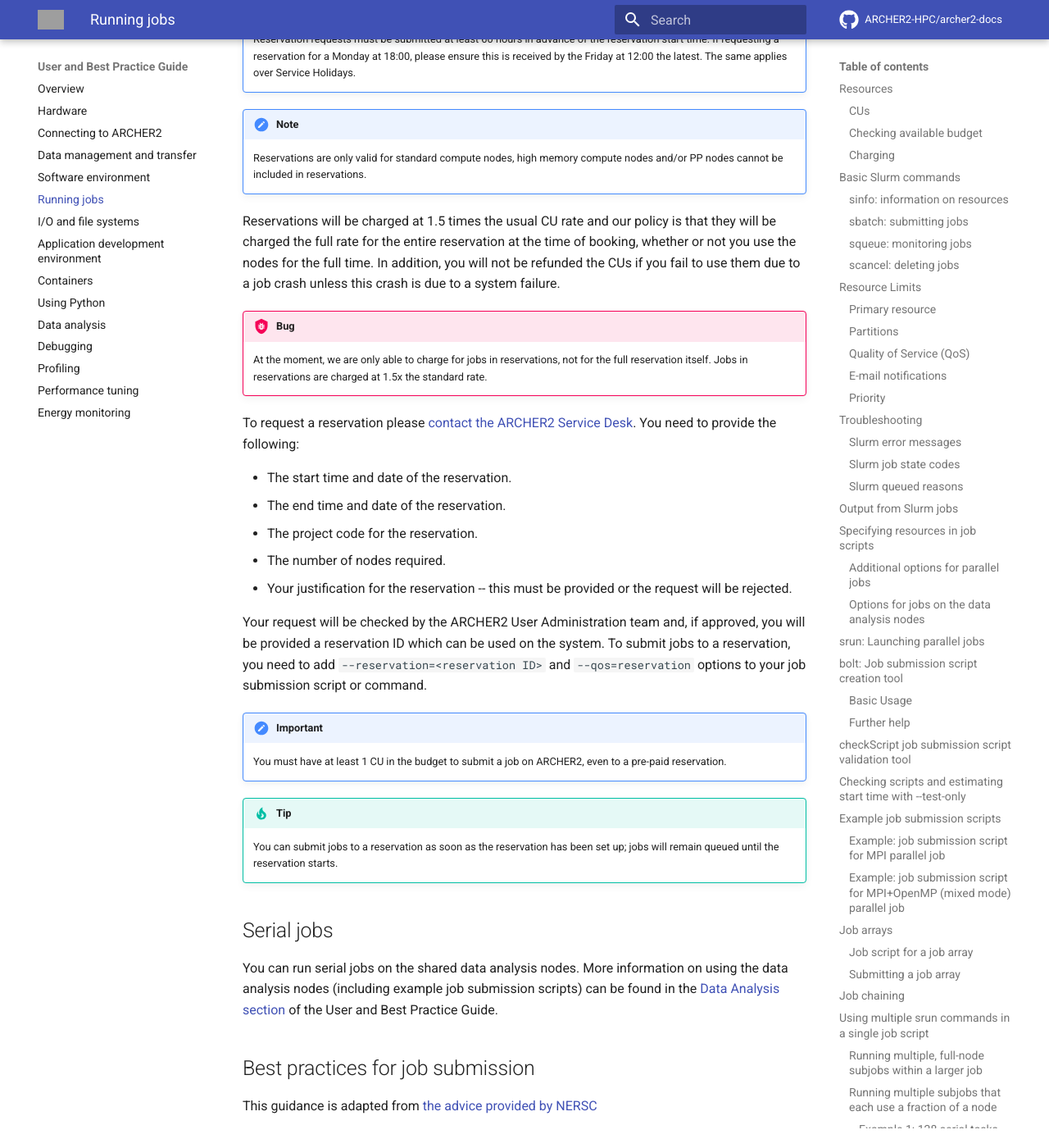
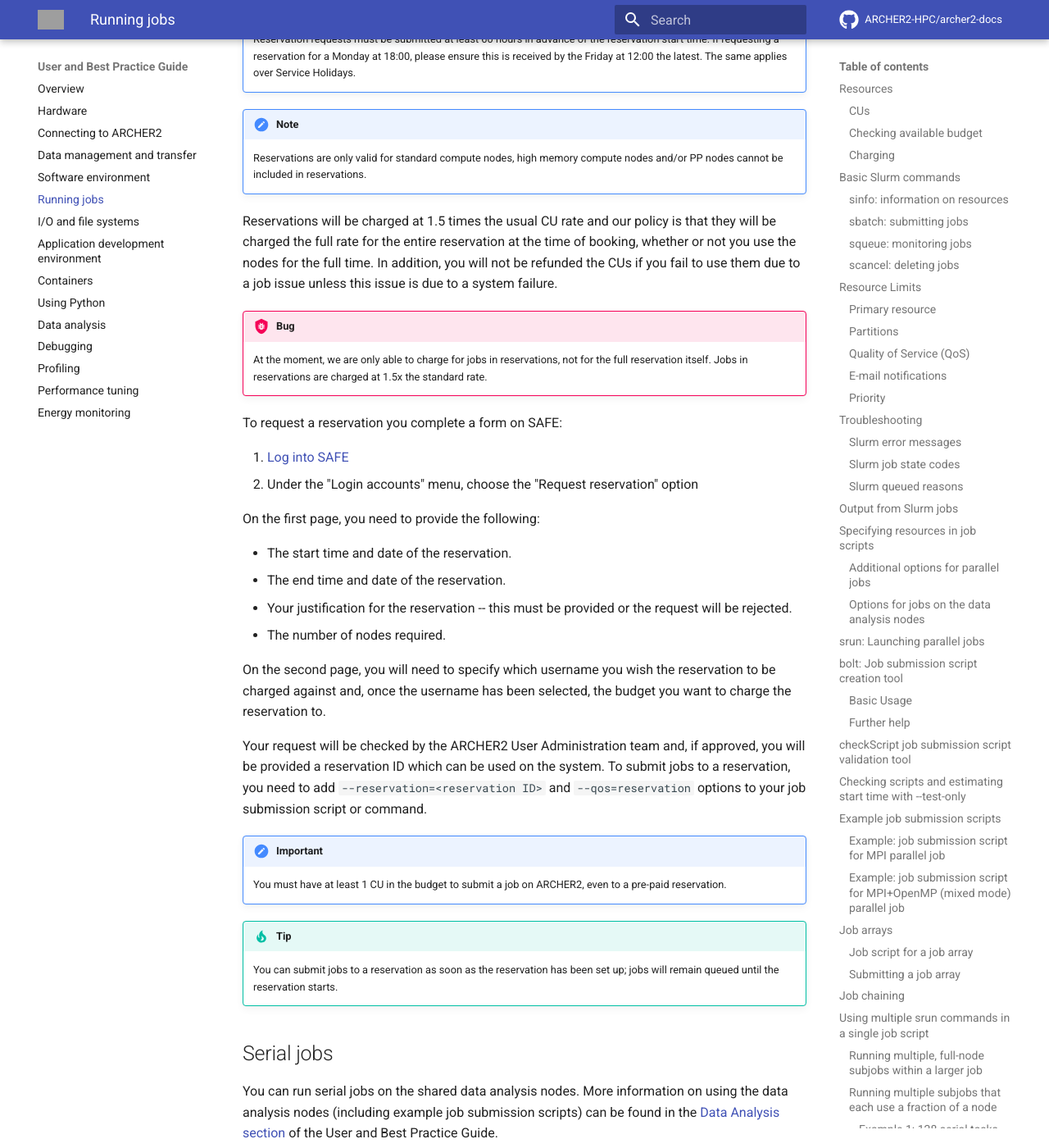
Before and after one commit to ARCHER2-HPC/archer2-docs, an MkDocs documentation site: the page built from docs/user-guide/scheduler.md, in a window 1280 px wide and 1400 px high, scrolled down 43176 px. Shown: the whole window at 82% size. Built offline with MkDocs 1.6.1 and Material for MkDocs 9.7.7, drawn with Linux system fonts in a browser that asks for light colours; comment, search, counter and statistics services are not loaded; grey boxes are pictures that could not be loaded.

Commit message:
Updates to described requesting a reservation in SAFE

```diff
--- a/docs/user-guide/scheduler.md
+++ b/docs/user-guide/scheduler.md
@@ -1975,20 +1975,26 @@ particular time e.g. for a demonstration or course.
 Reservations will be charged at 1.5 times the usual CU rate and our policy is that they
 will be charged the full rate for the entire reservation at the time of booking, whether
 or not you use the nodes for the full time. In addition, you will not be refunded the
-CUs if you fail to use them due to a job crash unless this crash is due to a system failure.
+CUs if you fail to use them due to a job issue unless this issue is due to a system failure.
 
 !!! bug
     At the moment, we are only able to charge for jobs in reservations, not for the full
     reservation itself. Jobs in reservations are charged at 1.5x the standard rate.
 
-To request a reservation please [contact the ARCHER2 Service Desk](mailto:support@archer2.ac.uk).
-You need to provide the following:
+To request a reservation you complete a form on SAFE:
+
+ 1. [Log into SAFE](https://safe.epcc.ed.ac.uk)
+ 2. Under the "Login accounts" menu, choose the "Request reservation" option
+
+On the first page, you need to provide the following:
 
  - The start time and date of the reservation.
  - The end time and date of the reservation.
- - The project code for the reservation.
+ - Your justification for the reservation -- this must be provided or the request will be rejected.
  - The number of nodes required.
- - Your justification for the reservation -- this must be provided or the request will be rejected.
+
+On the second page, you will need to specify which username you wish the reservation to be charged against
+and, once the username has been selected, the budget you want to charge the reservation to.
 
 Your request will be checked by the ARCHER2 User Administration team and, if approved, you will be provided a reservation ID which can be used on the system. To submit jobs to a reservation, you need to add `--reservation=<reservation ID>` and `--qos=reservation` options to your job submission script or command.
 
```
